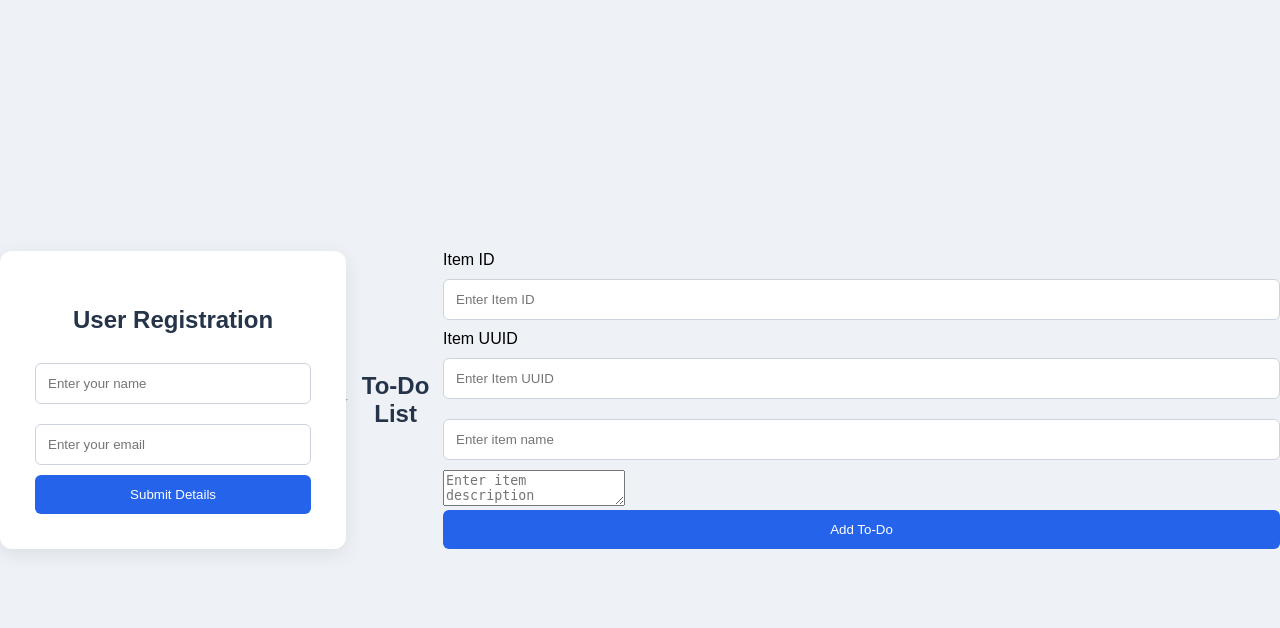
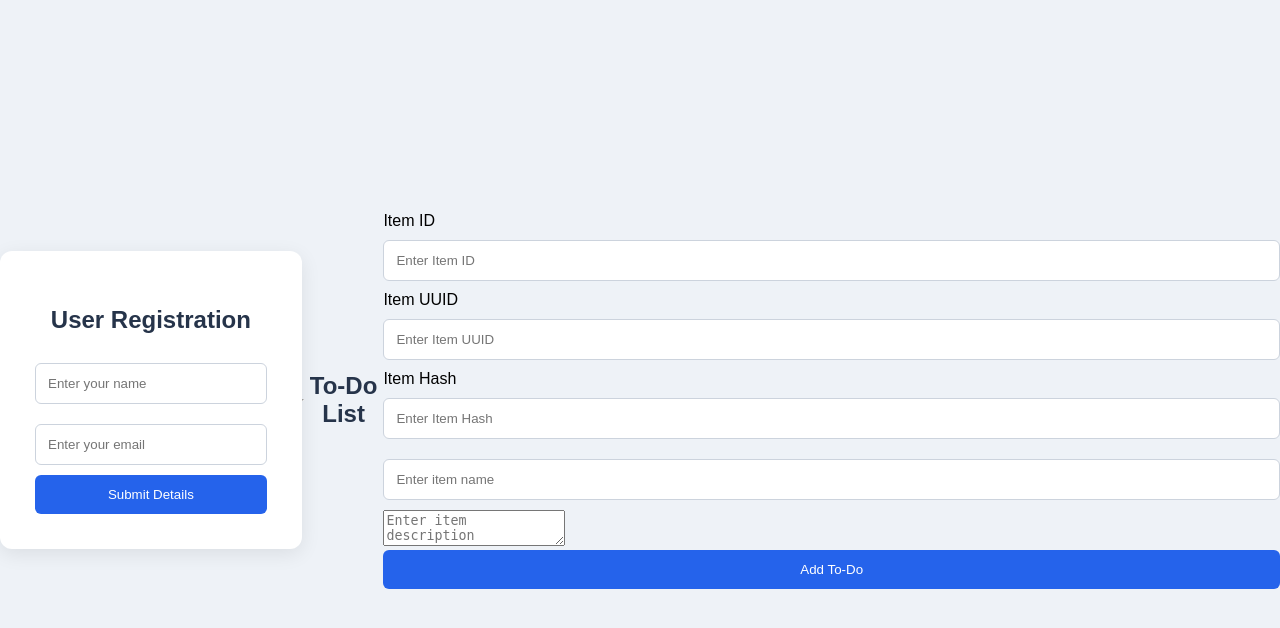
Before and after one commit to vijaykardak96k-dev/git-assignment, a Flask app: page / in a window 1280 px wide. Shown: the top 628 px of the page. Run offline with Flask 3, Linux system fonts and the light colour scheme.

Commit message:
Add Item Hash field to To-Do form

```diff
--- a/Flask_and_MongoDB_VijayKardak/templates/index.html
+++ b/Flask_and_MongoDB_VijayKardak/templates/index.html
@@ -76,6 +76,9 @@
         <input type="number" id="itemId" name="itemId" placeholder="Enter Item ID" required>
         <label for="itemUuid">Item UUID</label>
         <input type="text" id="itemUuid" name="itemUuid" placeholder="Enter Item UUID" required>
+        <label for="itemHash">Item Hash</label>
+        <input type="text" id="itemHash" name="itemHash" placeholder="Enter Item Hash" required>
+
 
             <input type="text" name="itemName"
                    placeholder="Enter item name" required>
```
